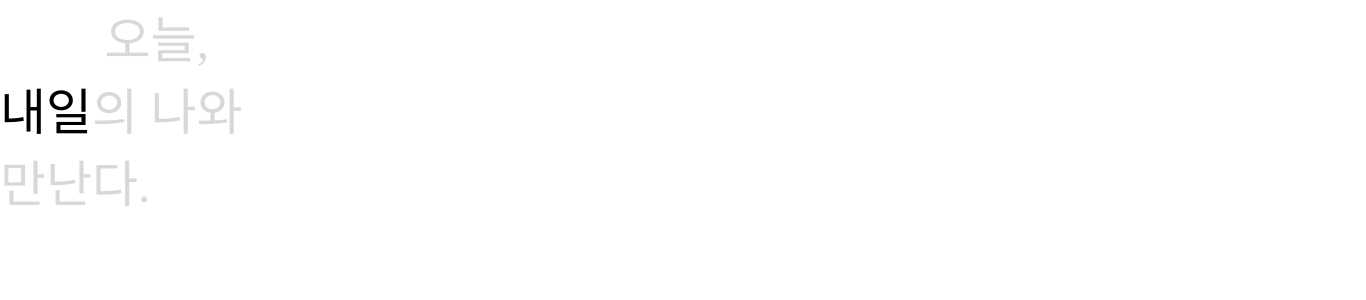
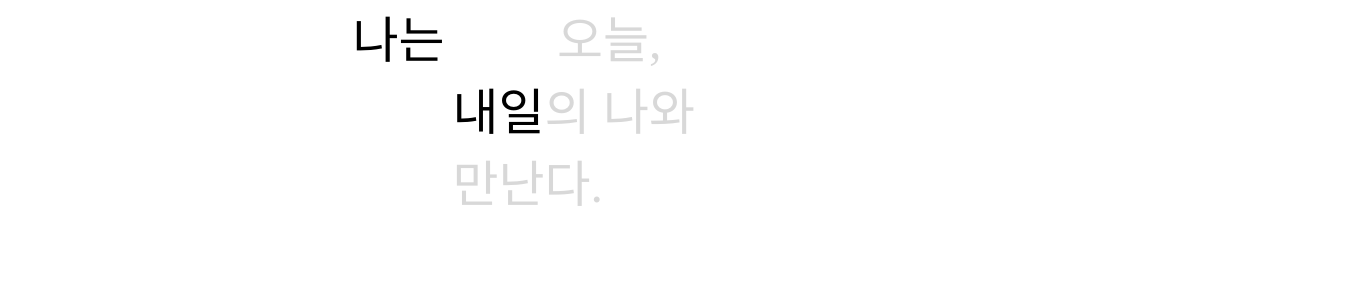
Before and after one commit to DO-SOPT-SOPKATHON-TEAM-2th/Client, a React (Vite) app: page / in a window 1280 px wide. Shown: the top 300 px of the page, 1366 px wide, since content can reach past the window. Built offline with nearby package versions, Linux system fonts and the light colour scheme; a web font is replaced by a local one.

Commit message:
[style/globalStyle] 컬러, 폰트 변수 지정

```diff
--- a/src/styles/globalStyle.js
+++ b/src/styles/globalStyle.js
@@ -21,7 +21,7 @@ export const GlobalStyle = createGlobalStyle`
   }
 
   body {
-    width: 136.6rem;
+    width: 37.5rem;
     margin: 0 auto;
     font-family: 'Spoqa Han Sans Neo', 'sans-serif';
     letter-spacing: normal;
--- a/src/styles/theme.js
+++ b/src/styles/theme.js
@@ -1,25 +1,37 @@
 const colors = {
-  mainPink: '#ff0558',
+  black: '#111217',
+  gray400: '#252632',
+  gray300: '#31353F',
+  gray200: '#777A8D',
+  gray100: '#BDBEC9',
+  gray50: '#EBECF4',
+
+  primary200: '#BB86FC',
+  primary100: '#BB86FC4D',
+  secondary: '#03DAC5',
 };
 
-function FONT({ weight, size, lineHeight = 1 }) {
+function FONT({ weight, size, lineHeight = 1, spacing = 'normal' }) {
   return `
-  font-family: 'Noto Sans KR', sans-serif;
   font-weight: ${weight};
   font-size: ${size}rem;
   line-height: ${lineHeight};
-  letter-spacing: normal;
+  letter-spacing: ${spacing};
   `;
 }
 
 const fonts = {
-  largeTitle: FONT({ weight: 700, size: 3.6 }),
-
+  Head: FONT({ weight: 700, size: 2.4, lineHeight: 1.4 }),
+  Subhead: FONT({ weight: 700, size: 1.8, lineHeight: 1.2, spacing: '-0.6px' }),
+  Button: FONT({ weight: 700, size: 1.6, lineHeight: 1.3 }),
+  Body: FONT({ weight: 400, size: 1.6, lineHeight: 1.5, spacing: '-0.6px' }),
+  Body2: FONT({ weight: 400, size: 1.5, lineHeight: 1.5, spacing: '-0.6px' }),
+  Caption: FONT({ weight: 400, size: 1.4, lineHeight: 1.4 }),
 };
 
 const theme = {
   colors,
-  fonts
-}
+  fonts,
+};
 
 export default theme;
```
